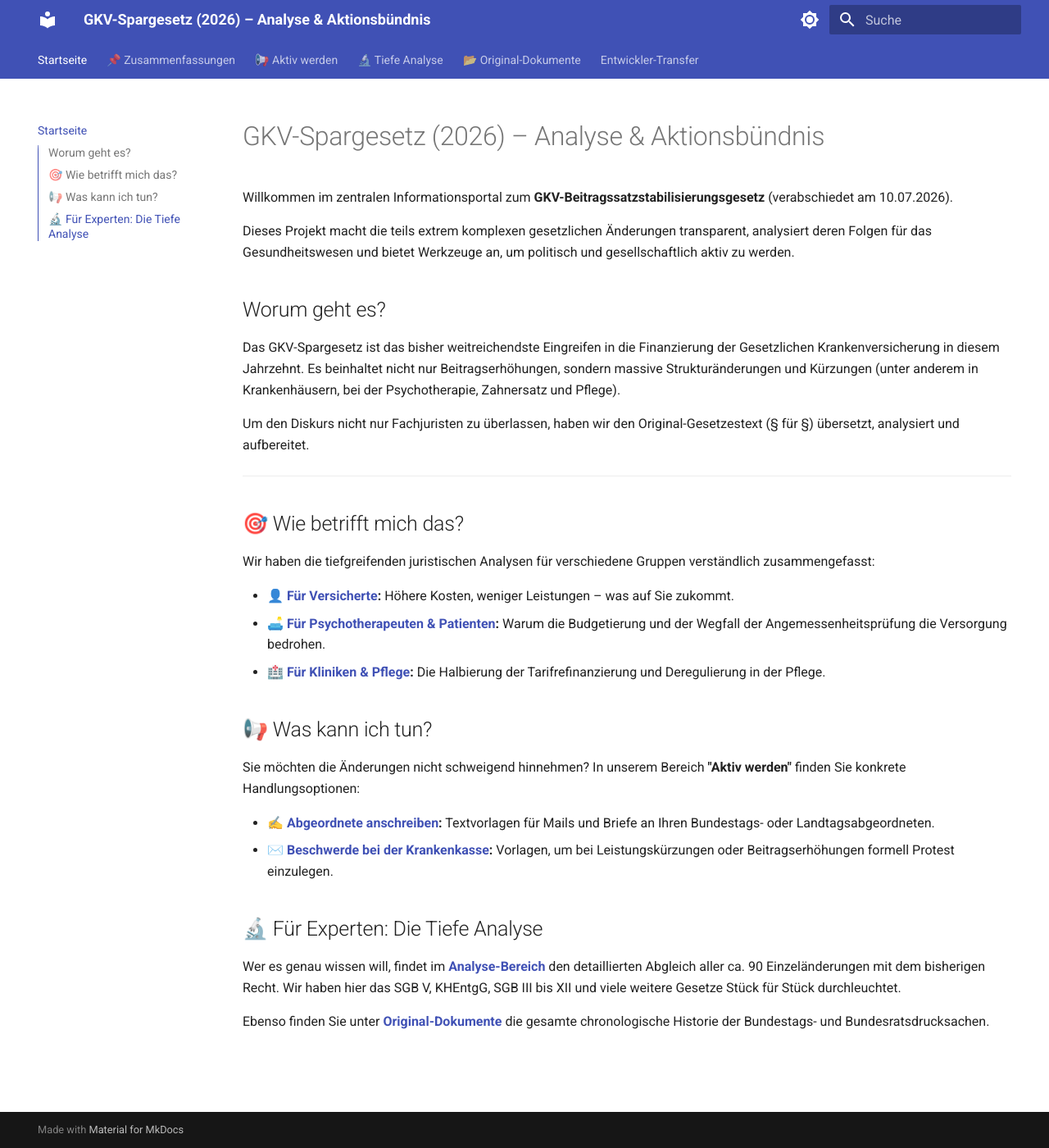
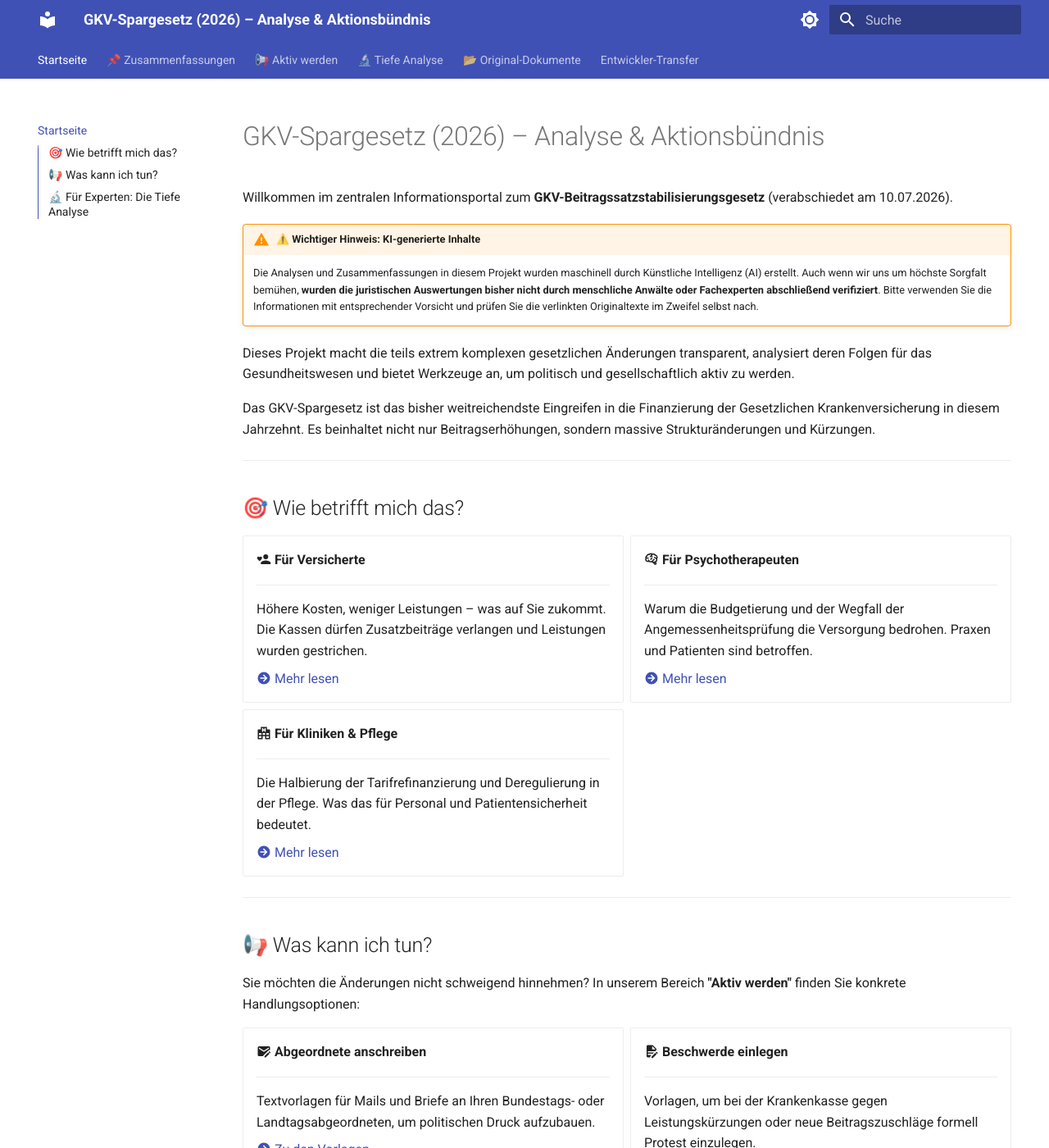
Before and after one commit to admonstrator/gkv-spargesetz, an MkDocs documentation site: the page built from docs/index.md, in a window 1280 px wide and 1400 px high. Shown: the whole window at 82% size. Built offline with MkDocs 1.6.1 and Material for MkDocs 9.7.7, drawn with Linux system fonts in a browser that asks for light colours; some of the changed text lies outside the part shown.

Commit message:
Styling der Startseite (Cards & Warnhinweis)

```diff
--- a/docs/index.md
+++ b/docs/index.md
@@ -2,29 +2,93 @@
 
 Willkommen im zentralen Informationsportal zum **GKV-Beitragssatzstabilisierungsgesetz** (verabschiedet am 10.07.2026).
 
+!!! warning "⚠️ Wichtiger Hinweis: KI-generierte Inhalte"
+    Die Analysen und Zusammenfassungen in diesem Projekt wurden maschinell durch Künstliche Intelligenz (AI) erstellt. Auch wenn wir uns um höchste Sorgfalt bemühen, **wurden die juristischen Auswertungen bisher nicht durch menschliche Anwälte oder Fachexperten abschließend verifiziert**. Bitte verwenden Sie die Informationen mit entsprechender Vorsicht und prüfen Sie die verlinkten Originaltexte im Zweifel selbst nach.
+
 Dieses Projekt macht die teils extrem komplexen gesetzlichen Änderungen transparent, analysiert deren Folgen für das Gesundheitswesen und bietet Werkzeuge an, um politisch und gesellschaftlich aktiv zu werden.
 
-## Worum geht es?
-Das GKV-Spargesetz ist das bisher weitreichendste Eingreifen in die Finanzierung der Gesetzlichen Krankenversicherung in diesem Jahrzehnt. Es beinhaltet nicht nur Beitragserhöhungen, sondern massive Strukturänderungen und Kürzungen (unter anderem in Krankenhäusern, bei der Psychotherapie, Zahnersatz und Pflege).
-
-Um den Diskurs nicht nur Fachjuristen zu überlassen, haben wir den Original-Gesetzestext (§ für §) übersetzt, analysiert und aufbereitet.
+Das GKV-Spargesetz ist das bisher weitreichendste Eingreifen in die Finanzierung der Gesetzlichen Krankenversicherung in diesem Jahrzehnt. Es beinhaltet nicht nur Beitragserhöhungen, sondern massive Strukturänderungen und Kürzungen.
 
 ---
 
 ## 🎯 Wie betrifft mich das?
-Wir haben die tiefgreifenden juristischen Analysen für verschiedene Gruppen verständlich zusammengefasst:
 
-- 👤 **[Für Versicherte](Zusammenfassungen/versicherte.md):** Höhere Kosten, weniger Leistungen – was auf Sie zukommt.
-- 🛋️ **[Für Psychotherapeuten & Patienten](Zusammenfassungen/psychotherapie.md):** Warum die Budgetierung und der Wegfall der Angemessenheitsprüfung die Versorgung bedrohen.
-- 🏥 **[Für Kliniken & Pflege](Zusammenfassungen/kliniken.md):** Die Halbierung der Tarifrefinanzierung und Deregulierung in der Pflege.
+<div class="grid cards" markdown>
+
+-   :material-account-heart: __Für Versicherte__
+
+    ---
+
+    Höhere Kosten, weniger Leistungen – was auf Sie zukommt. Die Kassen dürfen Zusatzbeiträge verlangen und Leistungen wurden gestrichen.
+
+    [:material-arrow-right-circle: Mehr lesen](Zusammenfassungen/versicherte.md)
+
+-   :material-brain: __Für Psychotherapeuten__
+
+    ---
+
+    Warum die Budgetierung und der Wegfall der Angemessenheitsprüfung die Versorgung bedrohen. Praxen und Patienten sind betroffen.
+
+    [:material-arrow-right-circle: Mehr lesen](Zusammenfassungen/psychotherapie.md)
+
+-   :material-hospital-building: __Für Kliniken & Pflege__
+
+    ---
+
+    Die Halbierung der Tarifrefinanzierung und Deregulierung in der Pflege. Was das für Personal und Patientensicherheit bedeutet.
+
+    [:material-arrow-right-circle: Mehr lesen](Zusammenfassungen/kliniken.md)
+
+</div>
+
+---
 
 ## 📢 Was kann ich tun?
+
 Sie möchten die Änderungen nicht schweigend hinnehmen? In unserem Bereich **"Aktiv werden"** finden Sie konkrete Handlungsoptionen:
 
-- ✍️ **[Abgeordnete anschreiben](Aktionsmaterial/abgeordnete-anschreiben.md):** Textvorlagen für Mails und Briefe an Ihren Bundestags- oder Landtagsabgeordneten.
-- ✉️ **[Beschwerde bei der Krankenkasse](Aktionsmaterial/beschwerde-krankenkasse.md):** Vorlagen, um bei Leistungskürzungen oder Beitragserhöhungen formell Protest einzulegen.
+<div class="grid cards" markdown>
+
+-   :material-email-edit: __Abgeordnete anschreiben__
+
+    ---
+
+    Textvorlagen für Mails und Briefe an Ihren Bundestags- oder Landtagsabgeordneten, um politischen Druck aufzubauen.
+
+    [:material-arrow-right-circle: Zu den Vorlagen](Aktionsmaterial/abgeordnete-anschreiben.md)
+
+-   :material-file-document-edit: __Beschwerde einlegen__
+
+    ---
+
+    Vorlagen, um bei der Krankenkasse gegen Leistungskürzungen oder neue Beitragszuschläge formell Protest einzulegen.
+
+    [:material-arrow-right-circle: Zu den Beschwerden](Aktionsmaterial/beschwerde-krankenkasse.md)
+
+</div>
+
+---
 
 ## 🔬 Für Experten: Die Tiefe Analyse
-Wer es genau wissen will, findet im **[Analyse-Bereich](Analyse/README.md)** den detaillierten Abgleich aller ca. 90 Einzeländerungen mit dem bisherigen Recht. Wir haben hier das SGB V, KHEntgG, SGB III bis XII und viele weitere Gesetze Stück für Stück durchleuchtet.
 
-Ebenso finden Sie unter **[Original-Dokumente](Eingangsdokumente/README.md)** die gesamte chronologische Historie der Bundestags- und Bundesratsdrucksachen.
+Wer es genau wissen will, findet detaillierte juristische Analysen und alle Quellen:
+
+<div class="grid cards" markdown>
+
+-   :material-scale-balance: __Analyse aller Änderungen__
+
+    ---
+
+    Der detaillierte Abgleich aller ca. 90 Einzeländerungen mit dem bisherigen Recht (§ für §).
+
+    [:material-arrow-right-circle: Zur Analyse](Analyse/README.md)
+
+-   :material-file-pdf-box: __Original-Dokumente__
+
+    ---
+
+    Die gesamte chronologische Historie der Bundestags- und Bundesratsdrucksachen im Volltext.
+
+    [:material-arrow-right-circle: Zu den Quellen](Eingangsdokumente/README.md)
+
+</div>
--- a/mkdocs.yml
+++ b/mkdocs.yml
@@ -26,6 +26,14 @@ theme:
 plugins:
   - search
 
+markdown_extensions:
+  - admonition
+  - attr_list
+  - md_in_html
+  - pymdownx.emoji:
+      emoji_index: !!python/name:material.extensions.emoji.twemoji
+      emoji_generator: !!python/name:material.extensions.emoji.to_svg
+
 nav:
   - Startseite: index.md
   - 📌 Zusammenfassungen:
```
